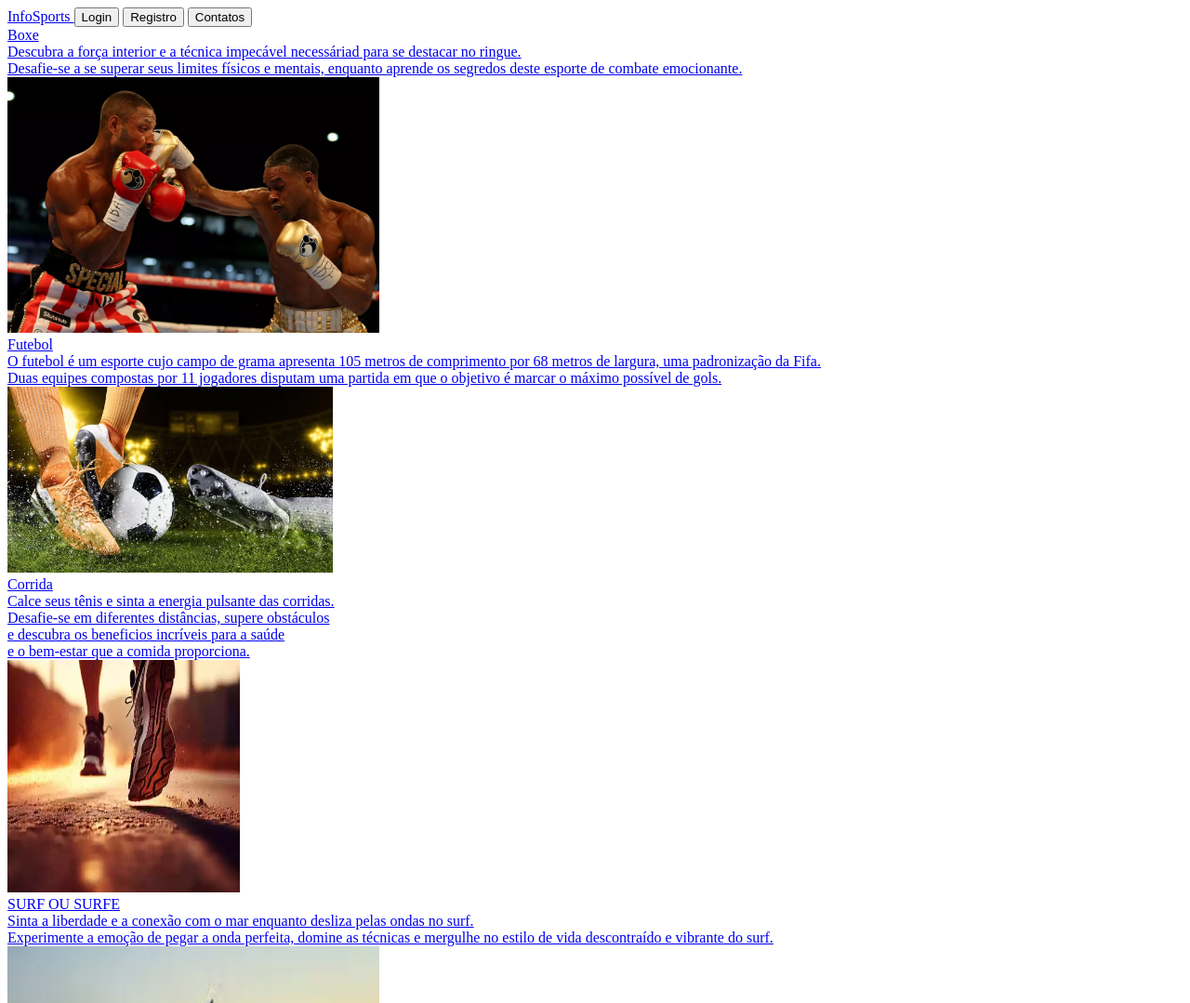
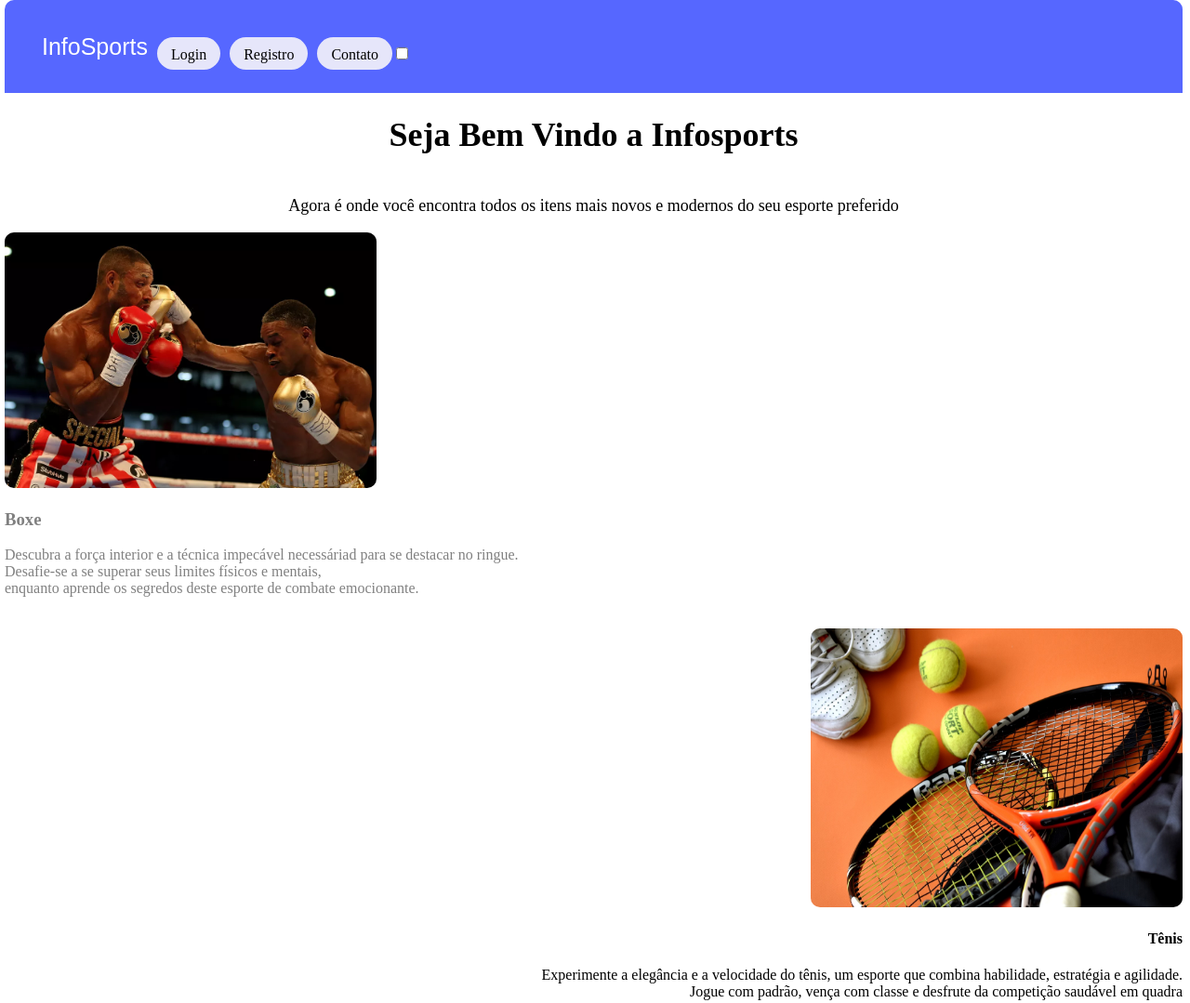
Before and after one commit to diego10gabriel/Infosports, a plain HTML site: page index.html in a window 1280 px wide. Shown: the top 1079 px of the page at 93% size. Drawn offline with Linux system fonts and the light colour scheme.

Commit message:
css e um pouco de html

```diff
--- /dev/null
+++ b/conta.css
@@ -0,0 +1,56 @@
+html {
+    height: 100%;
+    margin-bottom: 0%;
+    display:grid;
+    margin-left: -3px;
+}
+header {
+    background-color: rgb(86, 103, 255);
+    border-top-left-radius: 10px;
+    border-top-right-radius: 10px;
+    width: 100%;
+    margin-top: 0%;
+    margin-bottom: 0%;
+    height: 100px;
+}
+body {
+    min-height: 100%;
+    margin-top: 0%;
+    margin-bottom: 0%;
+    display: flex;
+    flex-direction: column;
+}
+ul {
+    display: flex;
+}
+a {
+    text-decoration: none;
+}
+.logo{
+    margin-top: 10px;
+    margin-bottom: 25px;
+    padding-top: 10px;
+}
+.logo a {
+    color: white;
+    font-size: 25px;
+    font-family: Arial, Helvetica, sans-serif;
+}
+
+#botao {
+    margin-top: 15px;
+    margin-bottom: 15px;
+    color: black;
+    background-color: lavender;
+    padding: 10px 15px 10px 15px;
+    border-radius: 15px;
+    margin-left: 50px;
+    height: 15px;
+}
+#botao a {
+    color: black;
+}
+div.espaço {
+    display: flex;
+    margin-left: auto;
+}
--- /dev/null
+++ b/index.css
@@ -0,0 +1,99 @@
+html {
+    height: 100%;
+    margin-bottom: 0%;
+    display:grid;
+    margin-left: -3px;
+}
+header {
+    background-color: rgb(86, 103, 255);
+    border-top-left-radius: 10px;
+    border-top-right-radius: 10px;
+    width: 100%;
+    margin-top: 0%;
+    margin-bottom: 0%;
+    height: 100px;
+}
+body {
+    min-height: 100%;
+    margin-top: 0%;
+    margin-bottom: 0%;
+    display: flex;
+    flex-direction: column;
+}
+ul {
+    display: flex;
+}
+a {
+    text-decoration: none;
+}
+img {
+    border-radius: 10px;
+}
+#botao {
+    margin-top: 15px;
+    margin-bottom: 15px;
+    color: black;
+    background-color: lavender;
+    padding: 10px 15px 10px 15px;
+    border-radius: 50px;
+    margin-left: 10px;
+    height: 15px;
+}
+#botao a {
+    color: black;
+}
+.logo{
+    margin-top: 10px;
+    margin-bottom: 25px;
+    padding-top: 10px;
+}
+.logo a {
+    color: white;
+    font-size: 25px;
+    font-family: Arial, Helvetica, sans-serif;
+}
+div.espaço {
+    display: flex;
+    margin-top: auto;
+}
+div.centro {
+    text-align:flex;
+    margin-top: 0%;
+    margin-bottom: 0%;
+}
+
+div.lado {
+    text-align:right;
+    margin-top: 0%;
+    margin-bottom: 0%;
+
+}
+div.outo {
+    text-align:left;
+    margin-top: 0%;
+    margin-bottom: 0%;
+}
+a.black{
+    color:black
+}
+a.cinza{
+color:gray
+}
+.centro{
+    font:Verdana;
+    font-size: large;
+    text-align: center;
+}
+
+div.box {
+    width: 200px;
+    height: 320px;
+    margin-left: 40px;
+    border-radius: 10px;
+}
+h3 {
+    margin-bottom: 0%;
+}
+p {
+    margin-top: 0%;
+}
--- a/index.html
+++ b/index.html
@@ -1,45 +1,78 @@
 <!DOCTYPE html>
-<html lang="en">
+<html lang="pt-br">
 <head>
     <meta charset="UTF-8">
     <meta name="viewport" content="width=device-width, initial-scale=1.0">
     <title>Document</title>
+    <link rel="stylesheet" type="text/css" href="index.css">
+</head>
+<header>
     <nav>
-        <a href="index.html"> InfoSports </a>
-       <a href="contato.html"><button> Login </button></a>
-       <a href="contato.html"><button> Registro </button></a>
-       <a href="contato.html"><button> Contatos </button></a>
+      <ul>
+        <div class="logo"><a href="index.html">InfoSports</a></div>
+        <div class="espaço">
+        <div id="botao"><a href="login.html">Login</a></div>
+        <div id="botao"><a href="registro.html">Registro</a></div>
+        <div id="botao"><a href="contato.html">Contato</a></div>
+            <input type="checkbox" class="checkbox" id="chk"/>
+      </ul>
     </nav>
-</head>
+</header>
 <body>
-    <a href="boxe.html"> Boxe <br>
-        Descubra a força interior e a técnica impecável necessáriad para se destacar no ringue.<br>
-        Desafie-se a se superar seus limites físicos e mentais, enquanto aprende os segredos deste esporte de combate emocionante.
-</a>
-    <br> <img src="gettyimages-689125362.jpg" width="400"
-    height="275"> </a>
-<br>
-<a href="fute.html"> Futebol <br> O futebol é um esporte cujo campo de grama apresenta 105 metros de comprimento por 68 metros de largura, uma padronização da Fifa. <br> Duas equipes compostas por 11 jogadores disputam uma partida em que o objetivo é marcar o máximo possível de gols.
-<br> <img src="fute.jpg" width="350"
-height="200"> </a>
-<br>
-<a href="corrida.html"> Corrida <br>
+    <div class="centro">
+       <h1> Seja Bem Vindo a Infosports </h1> <br>
+    <p>Agora é onde você encontra todos os itens mais novos e modernos do seu esporte preferido</p>
+    </div>
+    <a class="cinza" href="boxe.html">
+    <div class="outo">
+        <img src="get.jpg" width="400" height="275">
+        <h3> Boxe </h3>
+          <br>
+        <p> Descubra a força interior e a técnica impecável necessáriad para se destacar no ringue.<br>
+        Desafie-se a se superar seus limites físicos e mentais, <br>
+        enquanto aprende os segredos deste esporte de combate emocionante.
+        </p>
+      </a>
+    </div>
+  <br>
+   <a class="black" href="ten.html">
+   <div class="lado">
+  <img src="ten.jpg" width="400" height="300">
+  <h4> Tênis </h4>
+  <p>Experimente a elegância e a velocidade do tênis, um esporte que combina habilidade, estratégia e agilidade. <br> Jogue com padrão, vença com classe e desfrute da competição saudável em quadra </p>
+    </a>
+    </div>
+  <a class="cinza" href="corrida.html">
+ <div class="oto">
+  <img src="corre.jpg" width="325" height="250">
+ <h5> Corrida</h5>
+   <p>
     Calce seus tênis e sinta a energia pulsante das corridas. <br>
     Desafie-se em diferentes distâncias, supere obstáculos <br>
     e descubra os beneficios incríveis para a saúde <br>
-    e o bem-estar que a comida proporciona.
-    <br>
-    <img src="corre.jpg" width="250" height="250"></a>
-    <br>
-    <a href="surf.html"> SURF OU SURFE <br>
-        Sinta a liberdade e a conexão com o mar enquanto desliza pelas ondas no surf.<br> Experimente a emoção de pegar a onda perfeita, domine as técnicas e mergulhe no estilo de vida descontraído e vibrante do surf.         <br>
-        <img src="download.jpeg" width="400"
-        height="400"> </a>
-       <BR>
-        <a href="Bas.html"> BASQUETE <br>
-        Drible, passe e arremesse! <br>
-        Junte- se ao emocionante mundo do basquete e experimente a empolgação de jogar em equipe,
-        <br> competir em partidas aciradas e fazer cestas incriveis.<br>
-            <img src="215.jpg" width="400" height="230"> </a> <br>
+    e o bem-estar que a comida proporciona.</p>
+  </a>
+    </div>
+      <div class="lado">
+      <a class="cinza" href="surf.html">
+         <img src="download.jpeg" width="400" height="200">
+     <h3> SURF OU SURFE  </h3>
+        <p>Sinta a liberdade e a conexão com o mar enquanto desliza pelas ondas no surf.
+          <br>
+          Experimente a emoção de pegar a onda perfeita, <br>
+          domine as técnicas e mergulhe no estilo de vida descontraído e vibrante do surf.
+        </p>
+      </a>
+    </div>
+       <div class="oto">
+        <a class="black" href="Bas.html">
+          <h3> BASQUETE </h3>
+        <p> Drible, passe e arremesse! <br>
+        Junte- se ao emocionante mundo do basquete e experimente a empolgação de jogar em equipe, <br>
+        competir em partidas aciradas e fazer cestas incriveis. </p>
+            <img src="215.jpg" width="400" height="230">  <br>
+         </a>
+      </div>
+</style>
 </body>
 </html>
--- /dev/null
+++ b/login.css
@@ -0,0 +1,55 @@
+html {
+    height: 100%;
+    margin-bottom: 0%;
+    display:grid;
+    margin-left: -3px;
+}
+header {
+    background-color: rgb(86, 103, 255);
+    border-top-left-radius: 10px;
+    border-top-right-radius: 10px;
+    width: 100%;
+    margin-top: 0%;
+    margin-bottom: 0%;
+    height: 100px;
+}
+body {
+    min-height: 100%;
+    margin-top: 0%;
+    margin-bottom: 0%;
+    display: flex;
+    flex-direction: column;
+}
+.logo{
+    margin-top: 10px;
+    margin-bottom: 25px;
+    padding-top: 10px;
+}
+.logo a {
+    color: white;
+    font-size: 25px;
+    font-family: Arial, Helvetica, sans-serif;
+}
+ul {
+    display: flex;
+}
+a {
+    text-decoration: none;
+}
+#botao {
+    margin-top: 15px;
+    margin-bottom: 15px;
+    color: black;
+    background-color: lavender;
+    padding: 10px 15px 10px 15px;
+    border-radius: 10px;
+    margin-left: 50px;
+    height: 15px;
+}
+#botao a {
+    color: black;
+}
+div.espaço {
+    display: flex;
+    margin-left: auto;
+}
--- /dev/null
+++ b/pag css.css
@@ -0,0 +1,63 @@
+html {
+    height: 100%;
+    margin-bottom: 0%;
+    display:grid;
+    margin-left: -3px;
+}
+header {
+    background-color: rgb(86, 103, 255);
+    border-top-left-radius: 10px;
+    border-top-right-radius: 10px;
+    width: 100%;
+    margin-top: 0%;
+    margin-bottom: 0%;
+    height: 100px;
+}
+body {
+    min-height: 100%;
+    margin-top: 0%;
+    margin-bottom: 0%;
+    display: flex;
+    flex-direction: column;
+}
+ul {
+    display: flex;
+}
+a {
+    text-decoration: none;
+}
+.logo{
+    margin-top: 10px;
+    margin-bottom: 25px;
+    padding-top: 10px;
+}
+.logo a {
+    color: white;
+    font-size: 25px;
+    font-family: Arial, Helvetica, sans-serif;
+}
+#botao {
+    margin-top: 15px;
+    margin-bottom: 15px;
+    color: black;
+    background-color: lavender;
+    padding: 10px 15px 10px 15px;
+    border-radius: 15px;
+    margin-left: 50px;
+    height: 15px;
+}
+#botao a {
+    color: black;
+}
+div.espaço {
+    display: flex;
+    margin-left: auto;
+}
+div.centro {
+    text-align: center;
+    margin-top: 0%;
+    margin-bottom: 0%;
+}
+img {
+    border-radius: 10px;
+}
--- /dev/null
+++ b/regis.css
@@ -0,0 +1,56 @@
+html {
+    height: 100%;
+    margin-bottom: 0%;
+    display:grid;
+    margin-left: -3px;
+}
+header {
+    background-color: rgb(86, 103, 255);
+    border-top-left-radius: 10px;
+    border-top-right-radius: 10px;
+    width: 100%;
+    margin-top: 0%;
+    margin-bottom: 0%;
+    height: 100px;
+}
+body {
+    min-height: 100%;
+    margin-top: 0%;
+    margin-bottom: 0%;
+    display: flex;
+    flex-direction: column;
+}
+ul {
+    display: flex;
+}
+a {
+    text-decoration: none;
+}
+.logo{
+    margin-top: 10px;
+    margin-bottom: 25px;
+    padding-top: 10px;
+}
+.logo a {
+    color: white;
+    font-size: 25px;
+    font-family: Arial, Helvetica, sans-serif;
+}
+
+#botao {
+    margin-top: 15px;
+    margin-bottom: 15px;
+    color: black;
+    background-color: lavender;
+    padding: 10px 15px 10px 15px;
+    border-radius: 10px;
+    margin-left: 50px;
+    height: 15px;
+}
+#botao a {
+    color: black;
+}
+div.espaço {
+    display: flex;
+    margin-left: auto;
+}
```
Also changed, not shown: Bas.html (+14 -7 lines), boxe.html (+16 -7 lines), contato.html (+14 -7 lines), corrida.html (+14 -7 lines), html incompletos/fute.html (deleted, +0 -18 lines), login.html (+25 -7 lines), registro.html (+14 -7 lines), surf.html (+18 -10 lines), ten.html (added, +56 -0 lines), get.jpg (renamed from gettyimages-689125362.jpg), ten.jpg (added).
